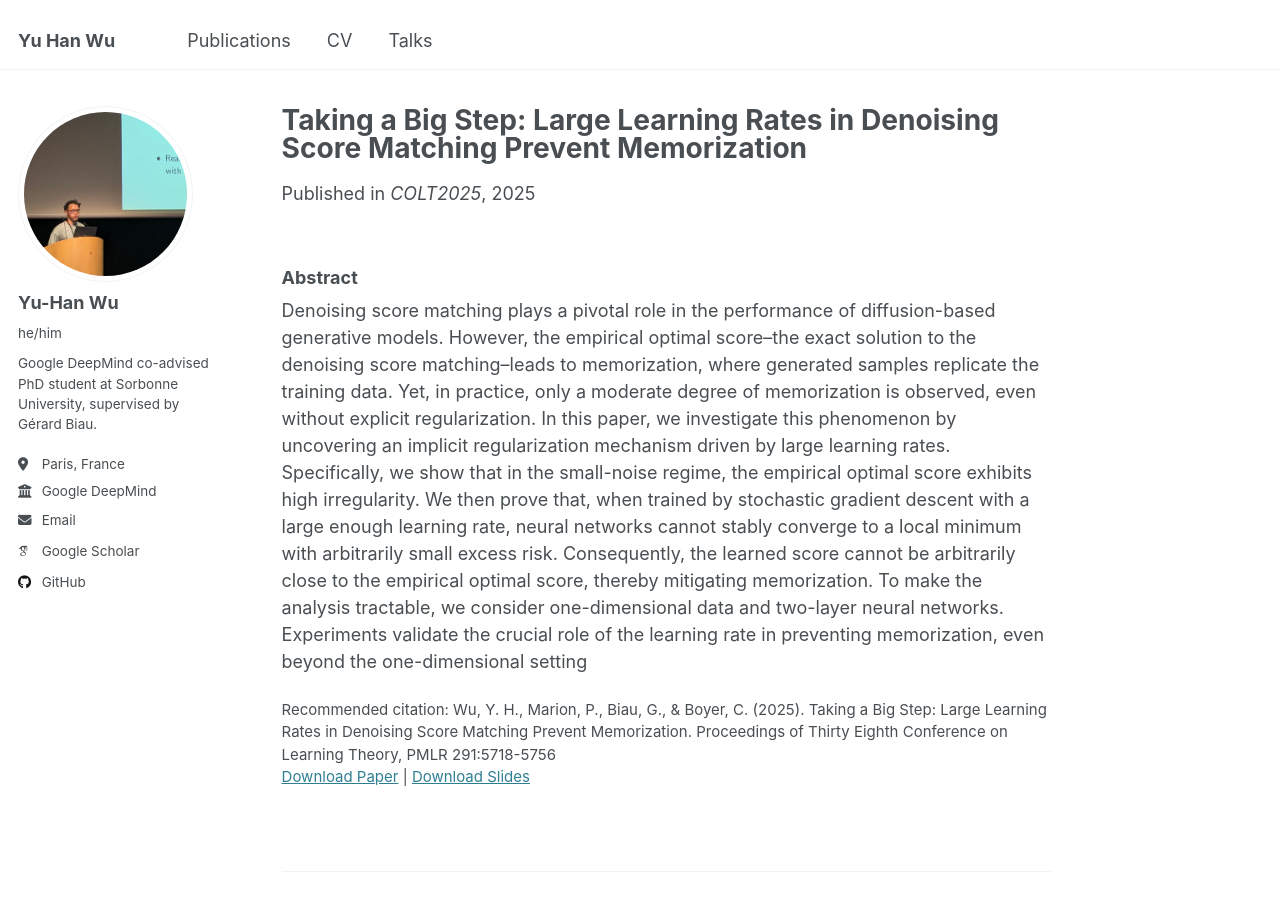
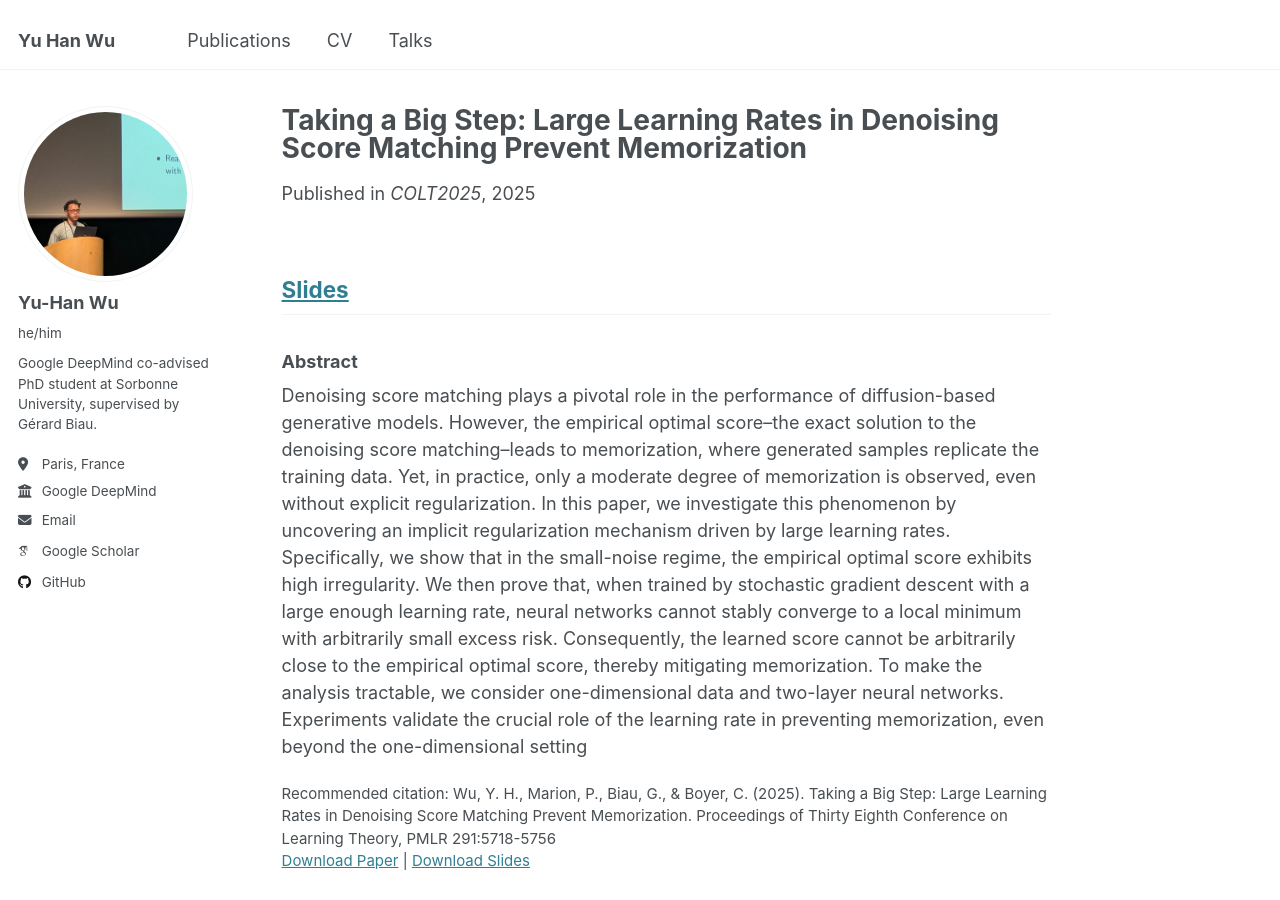
Before and after one commit to pojoowu/pojoowu.github.io, a Jekyll site: the page built from _publications/take-a-big-step.md, in a window 1280 px wide and 900 px high. Built offline with Jekyll 4.4.1, drawn with Linux system fonts in a browser that asks for light colours; some web fonts are replaced.

Commit message:
Update take-a-big-step.md

```diff
--- a/_publications/take-a-big-step.md
+++ b/_publications/take-a-big-step.md
@@ -10,5 +10,6 @@ paperurl: 'http://pojoowu.github.io/files/2502.03435v1.pdf'
 slidesurl: 'http://pojoowu.github.io/files/_COLT_Slides__Take_a_big_step__memorization_prevention_presentation.pdf'
 citation: 'Wu, Y. H., Marion, P., Biau, G., & Boyer, C. (2025). Taking a Big Step: Large Learning Rates in Denoising Score Matching Prevent Memorization. Proceedings of Thirty Eighth Conference on Learning Theory, PMLR 291:5718-5756'
 ---
+## [Slides](https://github.com/pojoowu/pojoowu.github.io/blob/master/files/_COLT_Slides__Take_a_big_step__memorization_prevention_presentation.pdf)
 ### Abstract
 Denoising score matching plays a pivotal role in the performance of diffusion-based generative models. However, the empirical optimal score–the exact solution to the denoising score matching–leads to memorization, where generated samples replicate the training data. Yet, in practice, only a moderate degree of memorization is observed, even without explicit regularization. In this paper, we investigate this phenomenon by uncovering an implicit regularization mechanism driven by large learning rates. Specifically, we show that in the small-noise regime, the empirical optimal score exhibits high irregularity. We then prove that, when trained by stochastic gradient descent with a large enough learning rate, neural networks cannot stably converge to a local minimum with arbitrarily small excess risk. Consequently, the learned score cannot be arbitrarily close to the empirical optimal score, thereby mitigating memorization. To make the analysis tractable, we consider one-dimensional data and two-layer neural networks. Experiments validate the crucial role of the learning rate in preventing memorization, even beyond the one-dimensional setting
```
